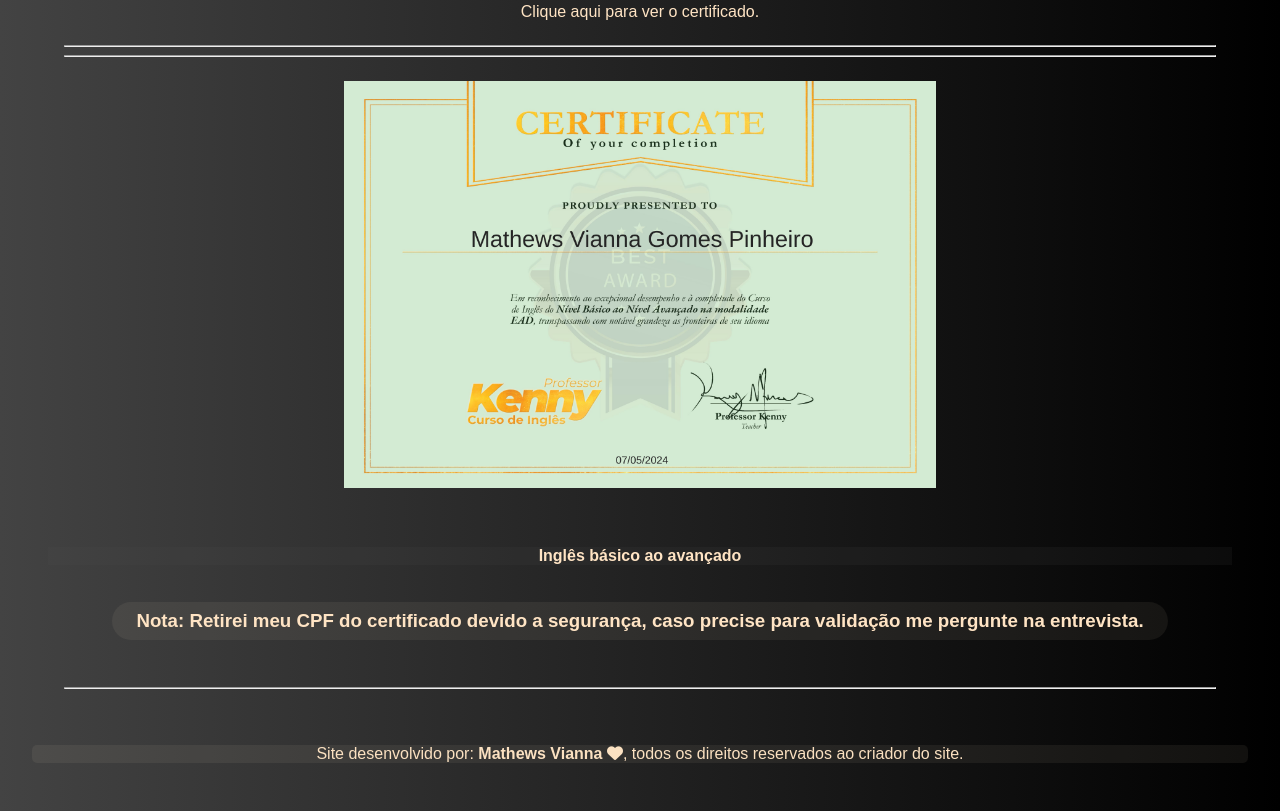
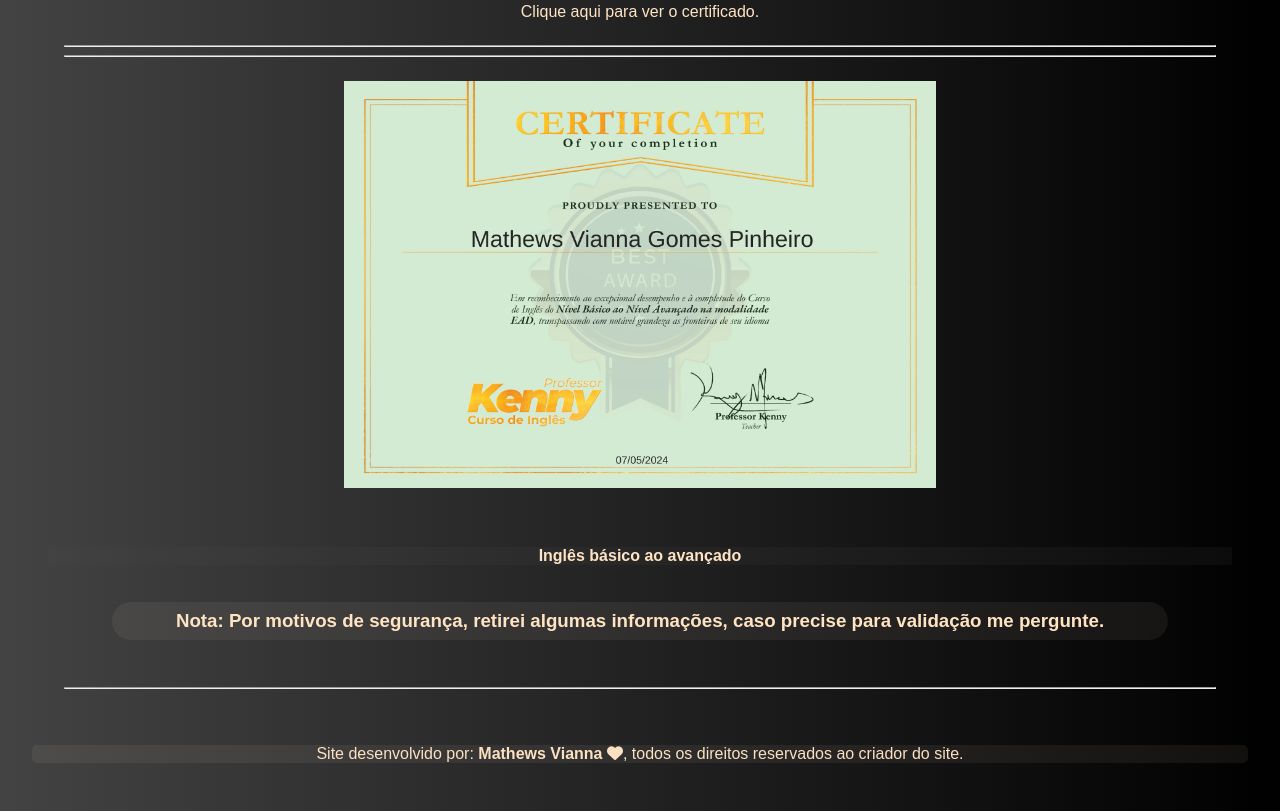
Before and after one commit to mathews123/mathewsdeveloper.github.io, a plain HTML site: page skills/skills.html in a window 1280 px wide. Shown: the part 5188-5999 px from the top of the page. Drawn offline with Linux system fonts and the light colour scheme.

Commit message:
Update skills.html

```diff
--- a/skills/skills.html
+++ b/skills/skills.html
@@ -101,7 +101,7 @@
                 </div>
         <img src="../imgs/imgsskills/Ingles sem o CPF.png">
         <h6>Inglês básico ao avançado</h6>
-        <h3>Nota: Retirei meu CPF do certificado devido a segurança, caso precise para validação me pergunte na entrevista.</h3>
+        <h3>Nota: Por motivos de segurança, retirei algumas informações, caso precise para validação me pergunte.</h3>
         <div class="div-link-certificates">
         </div>
         <div class="div-line-betweencerticates">
```
